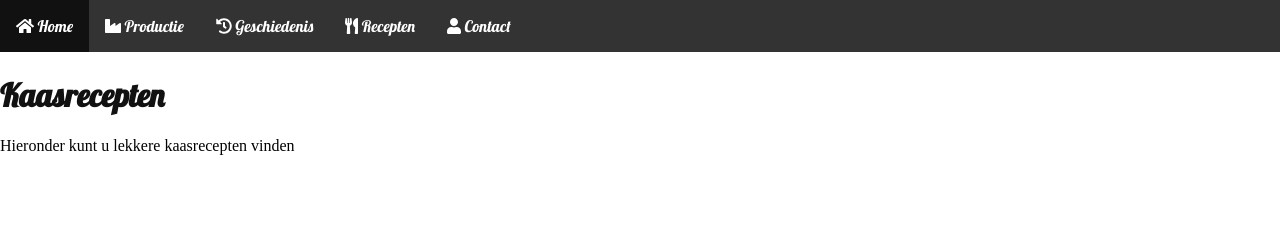
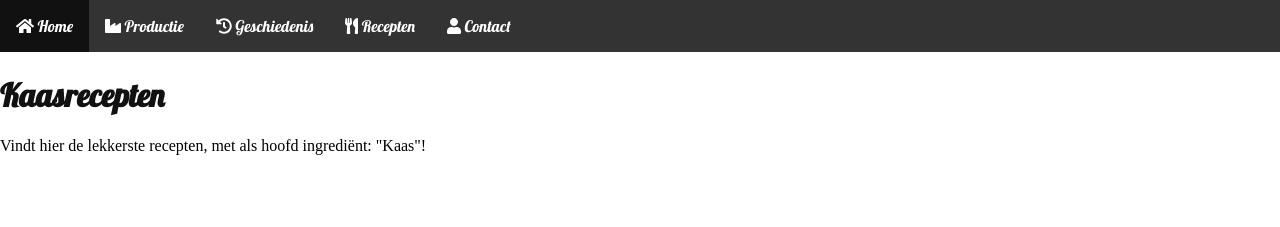
Before and after one commit to BuzzPrograms/Kaassite, a plain HTML site: page recepten.html in a window 1280 px wide. Shown: the top 227 px of the page. Drawn offline with nearby package versions, Linux system fonts and the light colour scheme.

Commit message:
Update recepten.html

```diff
--- a/recepten.html
+++ b/recepten.html
@@ -28,7 +28,7 @@
   <br>
   <div class="text">
     <h1 id="lekker">Kaasrecepten</h1>
-    <p id="lekker">Hieronder kunt u lekkere kaasrecepten vinden</p>
+    <p id="lekker">Vindt hier de lekkerste recepten, met als hoofd ingrediënt: "Kaas"!</p>
   <div id="main" class="grid-container"></div>
   <script type="text/javascript" src="https://code.jquery.com/jquery-1.9.1.min.js"></script>
   <script type="text/javascript" src="https://cdnjs.cloudflare.com/ajax/libs/showdown/1.8.6/showdown.min.js"></script>
```
